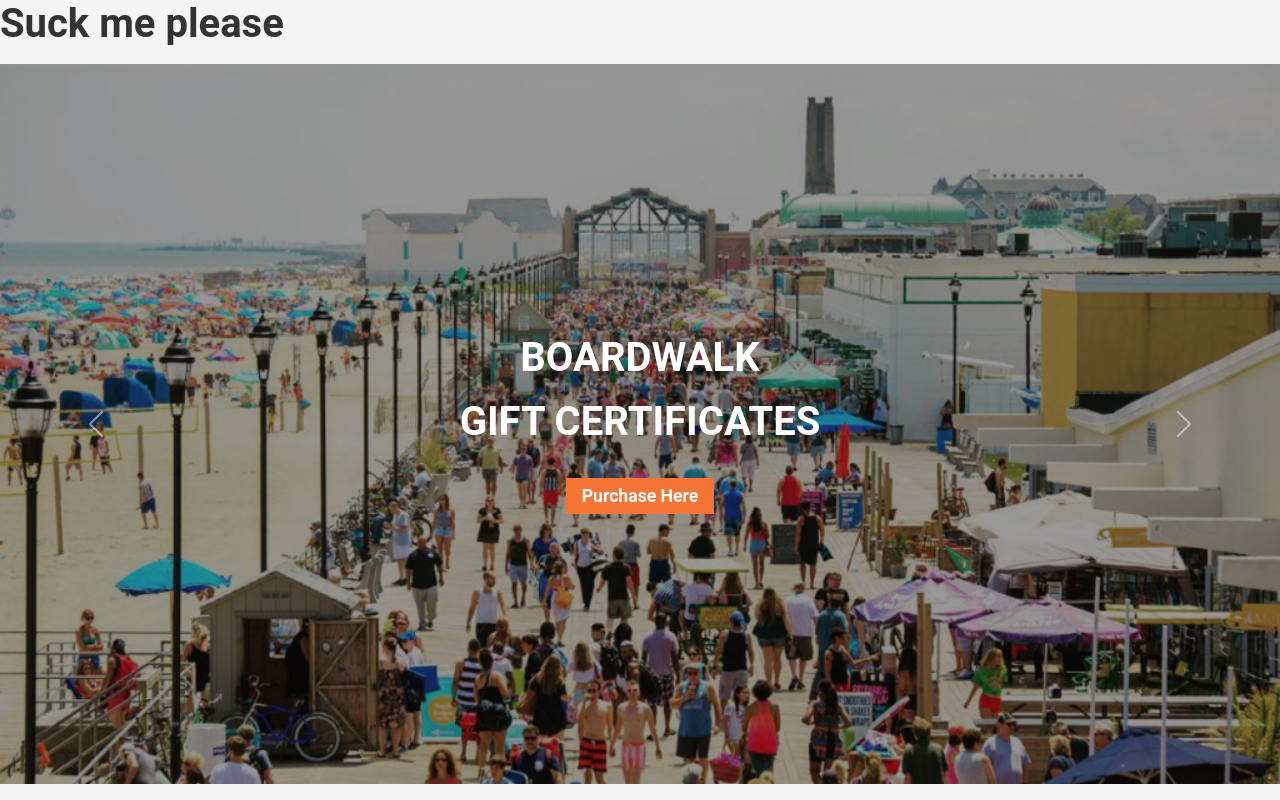
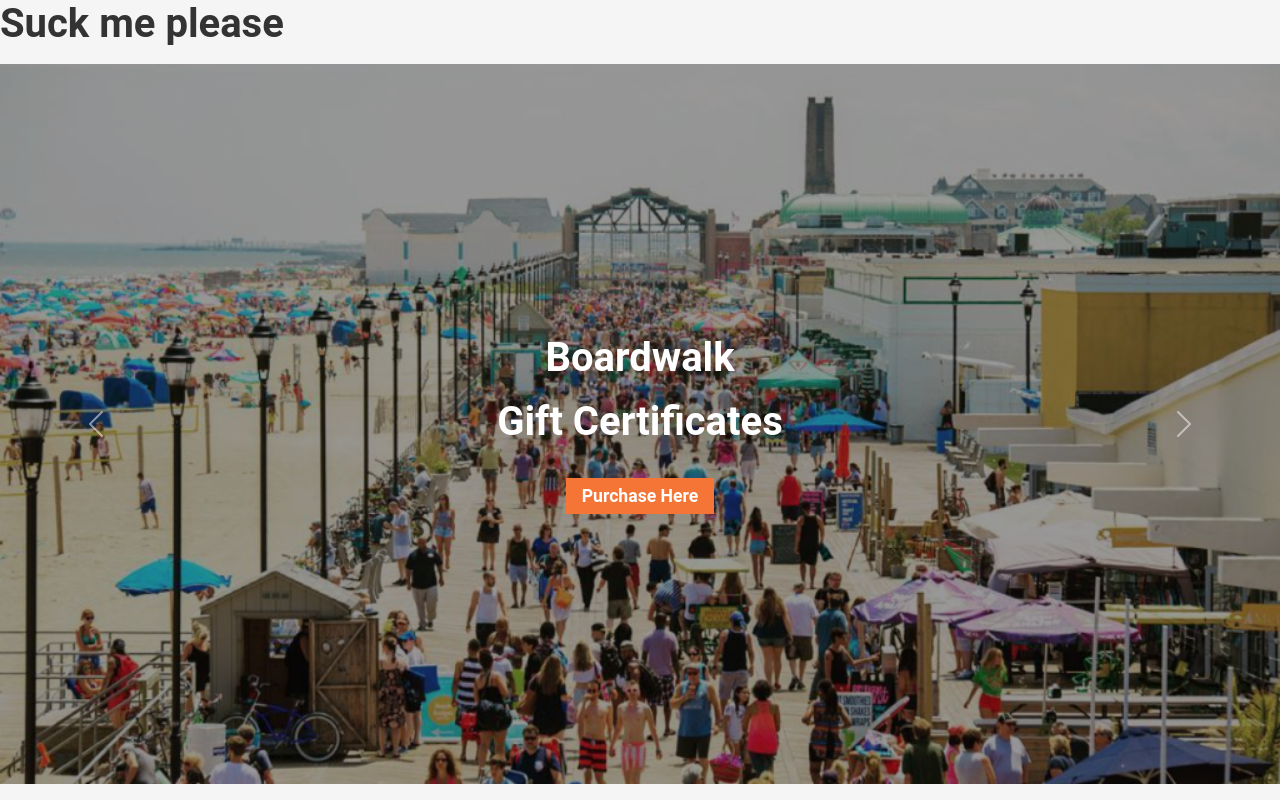
Before and after one commit to moviefan322/ashbury, a Next.js app: page / in a window 1280 px wide. Shown: the top 800 px of the page. Built offline with nearby package versions, Linux system fonts and the light colour scheme.

Commit message:
modifies casing on carousel

```diff
--- a/src/components/Carousel.tsx
+++ b/src/components/Carousel.tsx
@@ -24,8 +24,8 @@ function CustomCarousel() {
         <Carousel.Item interval={5000}>
           <div className={`${styles.carouselItem2} d-flex flex-column justify-content-center align-items-center`}>
             <div className={`${styles.matte}`}></div>
-            <h1>BOARDWALK</h1>
-            <h1>GIFT CERTIFICATES</h1>
+            <h1>Boardwalk</h1>
+            <h1>Gift Certificates</h1>
             <button className={`noStyleButt ${styles.carouselButt}`}>
               Purchase Here
             </button>
@@ -34,7 +34,7 @@ function CustomCarousel() {
         <Carousel.Item interval={5000}>
           <div className={`${styles.carouselItem3} d-flex flex-column justify-content-center align-items-center`}>
             <div className={`${styles.matte}`}></div>
-            <h1>SHOP LOCAL</h1>
+            <h1>Shop Local</h1>
             <button className={`noStyleButt ${styles.carouselButt}`}>
               TOWN DIRECTORY
             </button>
```
